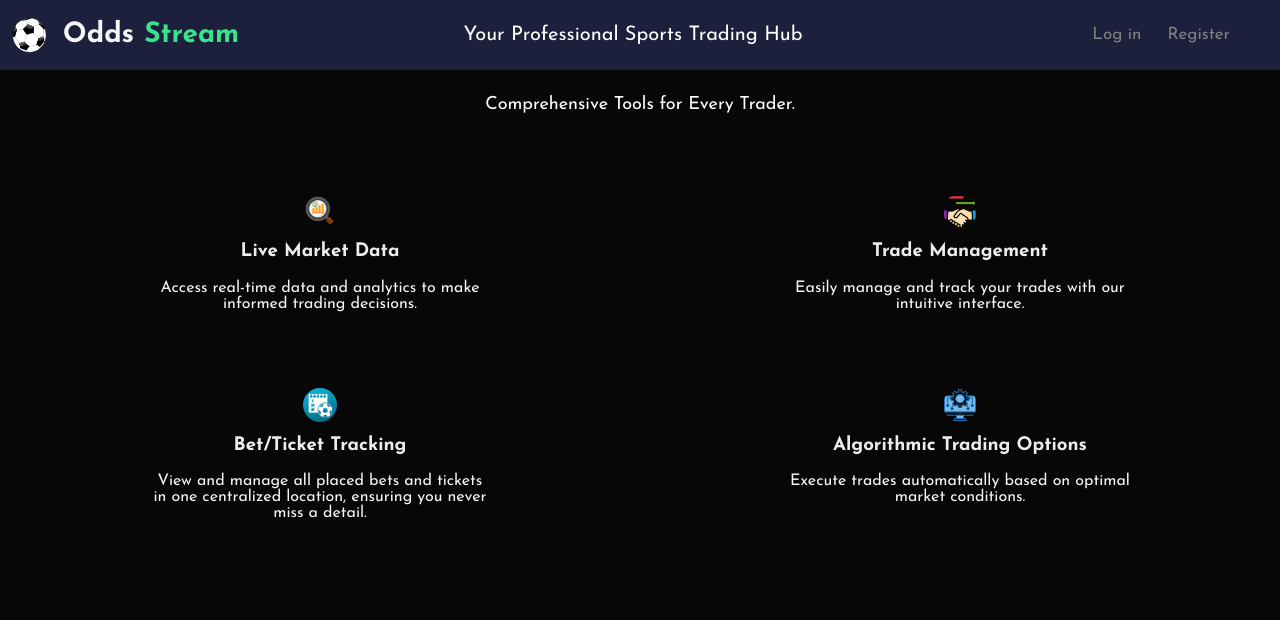
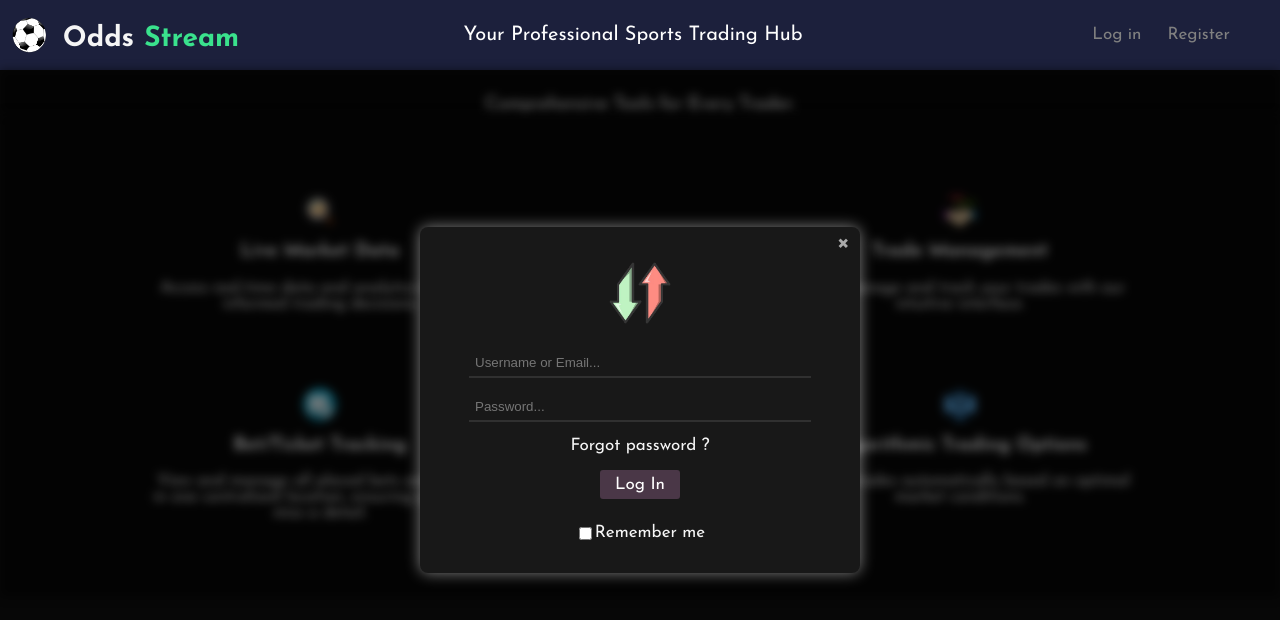
Before and after one commit to NFI-279/Odds-Stream, a plain HTML site: page index.html in a window 1280 px wide. Both pictures are taken after a click on the button "Log in". Drawn offline with Linux system fonts and the light colour scheme.

Commit message:
Added Login & Register Modals

```diff
--- a/CSS/index.css
+++ b/CSS/index.css
@@ -18,6 +18,7 @@
     max-width: 3%;
     height: auto;
     transition: transform 0.5s ease;
+    aspect-ratio: 1;
 }
 .footballImage:hover{
     transform: rotate(360deg);
@@ -31,9 +32,11 @@
 .Odds{
     color: whitesmoke;
     padding-left: 10px;
+    padding-top: 8px;
 }
 .Stream{
     color:#3AE28D;
+    padding-top: 8px;
 }
 button{
     border: 0px;
@@ -134,3 +137,125 @@
     from { transform: translateX(-100%); }
     to { transform: translateX(0); }
 }
+
+#formContainer, #registerContainer{
+    display: none;
+    width: 400px;
+    height: auto;
+    display: flex;
+    flex-direction: column;
+    align-items: center;
+    justify-content: center; /* Center the content horizontally */
+    box-shadow: 0 0 15px rgba(255, 255, 255, 0.5);
+    padding-left: 20px;
+    padding-right: 20px;
+    padding-top: 30px;
+    padding-bottom: 30px;
+}
+
+.login-container, .register-container{
+    position: fixed;
+    top: 50%;
+    left: 50%;
+    transform: translate(-50%, -50%);
+    background-color: #181818;
+    border-radius: 8px;
+    border-color: 10px solid #252b37;
+    padding: 20px;
+    box-shadow: 0 4px 8px rgba(0,0,0,0.1);
+    z-index: 1000;
+}
+
+#formContainer form, #registerContainer form{
+    display:flex;
+    flex-direction: column;
+    align-items: center;
+}
+
+#formContainer input[type="text"], #registerContainer input[type="text"], #formContainer input[type="password"], #registerContainer input[type="password"] {
+    padding: 6px;
+    margin-bottom: 15px;
+    width: 330px;
+    /*border: 1px solid #ccc;*/
+    background-color: #333;
+    color: #fff;
+    border-radius: 5px;
+    display: flex;
+    flex-direction: row;
+    text-align: left;
+    justify-content: center;
+
+    background-color: transparent;
+    border: 0px;
+    border-bottom: 2px solid #303030;
+    outline: none;
+    border-radius: 0px;
+}
+
+#formContainer label, #registerContainer label{
+    color: whitesmoke;
+    width: 100%;
+    text-align: center;
+    font-size: 17px;
+}
+#formContainer button, #registerContainer button{
+    padding-left: 15px;
+    padding-right: 15px;
+    padding-top: 6px;
+    padding-bottom: 6px;
+    color:white;
+    border: 0;
+    border-radius: 3px;
+    display: flex;
+    flex-direction: column;
+    justify-content: left;
+    background: #4a3747;
+    margin-top: 16px;
+    width: auto;
+    height: auto;
+}
+
+#closeRegister, #closeLogin{
+    position: absolute;
+    cursor: default;
+    color: #aaa;
+    right: 10px;
+    top: 0px;
+    font-size: 28px;
+    font-weight: normal;
+}
+
+
+.formImage{
+    max-width: 18%;
+    height: auto;
+    display: block;
+    margin: 0 auto;
+    padding-bottom: 20px;
+}
+
+
+.modal-blur{
+    filter:blur(5px);
+}
+.modal-blur::before{
+    content: "";
+    position: fixed;
+    top: 0;
+    left: 0;
+    width: 100%;
+    height: 100%;
+    background: rgba(0, 0, 0, 0.5);
+    z-index: 999;
+}
+
+.checkbox-container{
+    display:flex;
+    flex-direction: row;
+    padding-top: 25px;
+    font-size: 17px;
+}
+
+#passwordReset:hover{
+    text-decoration: underline;
+}
--- a/JS/index.js
+++ b/JS/index.js
@@ -1,18 +1,32 @@
+document.addEventListener("DOMContentLoaded", function() {
+const loginContainer = document.getElementById("formContainer");
+const registerContainer = document.getElementById("registerContainer");
+const subtitle = document.getElementById("secondSubtitle");
+const container = document.getElementById("mainContainer");
 function displayLogin(){
-    // Make sure registration form is closed
-    // Create Log in Form
-    // Display Log in Form
+    formContainer.style.display = "block";
+    registerContainer.style.display = "none";
+    mainContainer.classList.add("modal-blur");
+    secondSubtitle.classList.add("modal-blur");
 }
 function displayRegister(){
-    // Make sure log in form is closed
-    // Create Registration Form
-    // Display Registration Form
+    registerContainer.style.display = "block";
+    formContainer.style.display = "none";
+    mainContainer.classList.add("modal-blur");
+    secondSubtitle.classList.add("modal-blur");
 }
 
-const loginButton = document.getElementById("loginButton");
-const registerButton = document.getElementById("registerButton");
+function closeModal() {
+    formContainer.style.display = "none";
+    registerContainer.style.display = "none";
+    container.classList.remove("modal-blur");
+    subtitle.classList.remove("modal-blur");
+    console.log("Test");
+}
 
-loginButton.addEventListener('click', function(){
-    console.log("Login Listener");
-
+    // You can attach the event listeners to buttons here if needed, like this:
+    document.getElementById("loginButton").onclick = displayLogin;
+    document.getElementById("registerButton").onclick = displayRegister;
+    document.getElementById("closeLogin").onclick = closeModal;
+    document.getElementById("closeRegister").onclick = closeModal;
 });
--- a/index.html
+++ b/index.html
@@ -7,6 +7,7 @@
     <link rel="icon" href="Images/Icon.ico">
     <link rel="stylesheet" href="CSS/index.css">
     <link href="https://fonts.googleapis.com/css2?family=Josefin+Sans:wght@400;700&display=swap" rel="stylesheet">
+    <script src="JS/index.js"></script>
 </head>
 <body>
     <header>
@@ -20,7 +21,7 @@
     <!--<h2 class="Test">Where the game and odds meet</h2> -->
     <div class="subtitle" id="secondSubtitle">Comprehensive Tools for Every Trader.</div>
 
-    <div class="container">
+    <div class="container" id="mainContainer">
         <div class="row">
             <div class="column">
                 <img src="Images/Data.jpg" alt="Live Market Data" class="ImgTest">
@@ -48,11 +49,37 @@
             </div>
         </div>
     </div>
+
+    <div class="login-container" id="formContainer" style="display:none;">
+        <form id="mainForm">
+            <img src="Images/OddsStream.png" class="formImage">
+            <input type="text" required autocomplete="off" maxlength="12" minlength="3" placeholder="Username or Email...">
+            <input type="password" required autocomplete="off" maxlength="30" minlength="6" placeholder="Password...">
+            <label for="forgotPassword" id="passwordReset">Forgot password ?</label>
+            <button type="submit">Log In</button>
+            <div class="checkbox-container">
+                <input type="checkbox" id="checkBox" name="checkBox">
+                <label for="checkBox">Remember me</label>
+            </div>
+            <span class="close" id="closeLogin">&times;</span>
+        </form>
+    </div>
+
+    <div class="register-container" id="registerContainer" style="display:none;">
+        <form id="mainForm">
+            <img src="Images/OddsStream.png" class="formImage">
+            <input type="text" required autocomplete="off" maxlength="12" minlength="3" placeholder="Username...">
+            <input type="text" required autocomplete="off" maxlength="30" minlength="6" placeholder="Email...">
+            <input type="password" required autocomplete="off" maxlength="30" minlength="6" placeholder="Password...">
+            <button type="submit">Register</button>
+            <span class="close" id="closeRegister">&times;</span>
+        </form>
+    </div>
+
 <!--
 https://preview.themeforest.net/item/gameone-sports-betting-platform-html-template/full_screen_preview/34240587
 https://softivuspro.com/oddsx/oddsx/index.html
 https://themeforest.net/item/gameone-sports-betting-platform-html-template/34240587
 -->
-    <script type="module" src="JS/index.js"></script>
 </body>
 </html>
```
Also changed, not shown: Images/OddsStream.png (added).
